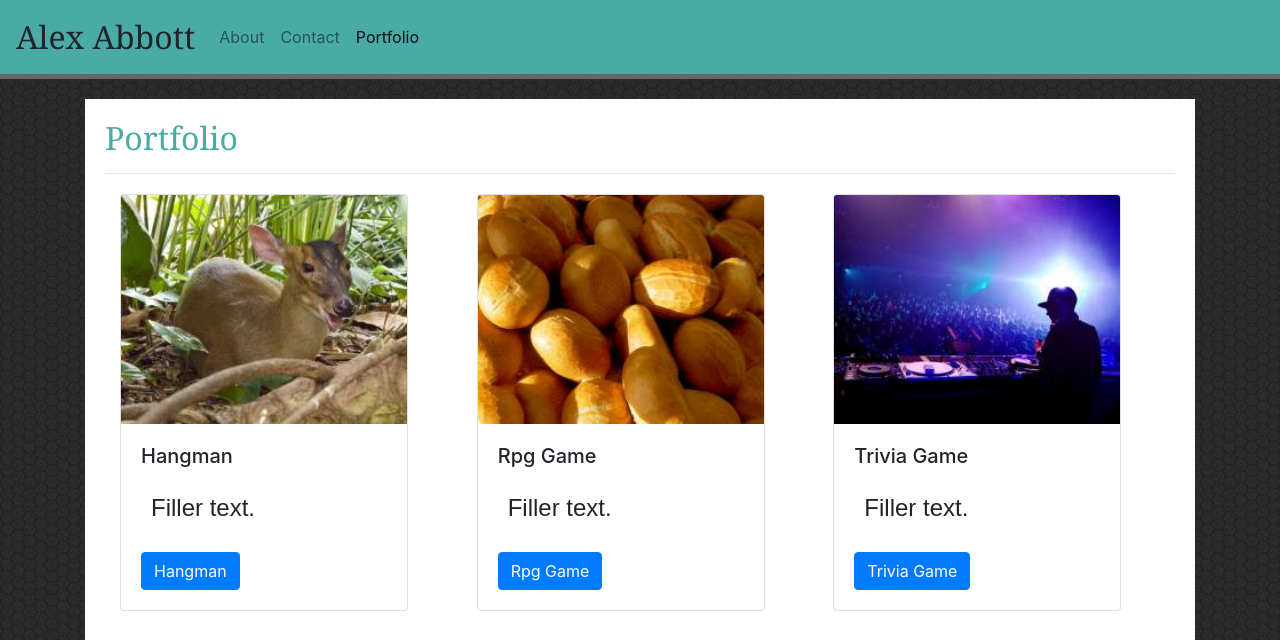
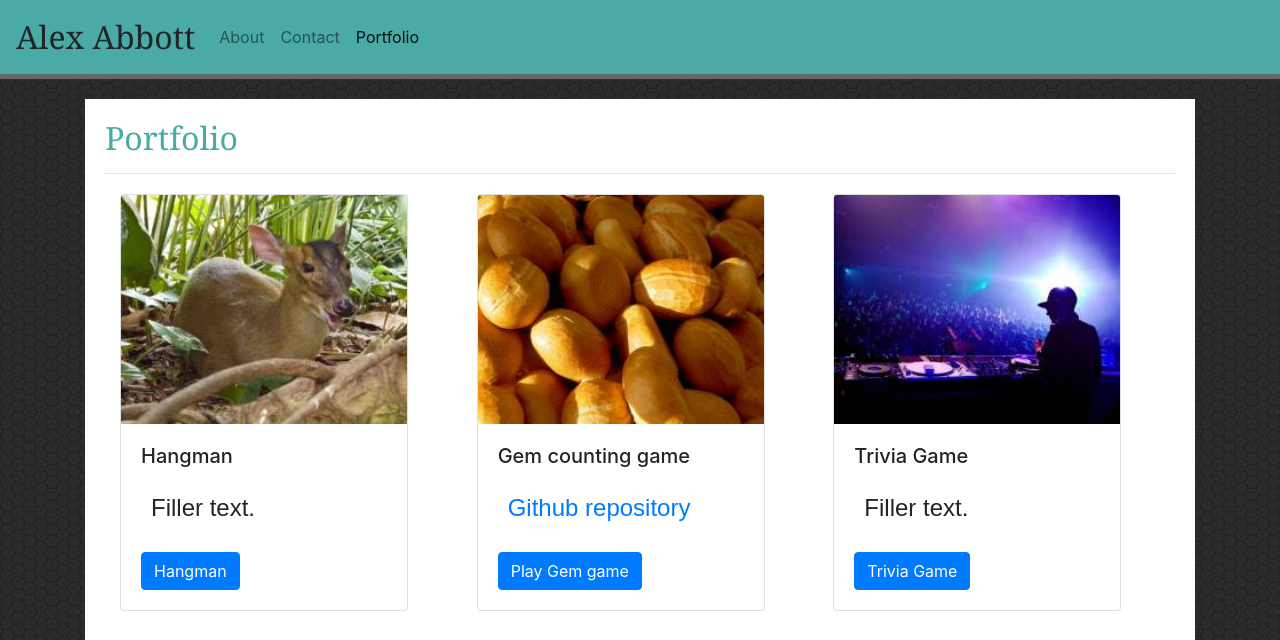
Before and after one commit to toobaditstaken/Bootstrap-Portfolio, a plain HTML site: page portfolio.html in a window 1280 px wide. Shown: the top 640 px of the page. Drawn offline with nearby package versions, Linux system fonts and the light colour scheme; a script that the page names is missing.

Commit message:
adjusted first card to have links to gem game github and the game itself

```diff
--- a/portfolio.html
+++ b/portfolio.html
@@ -66,9 +66,9 @@
                     <div class="card" style="width: 18rem;">
                                 <img src="images/image3.jpg" class="card-img-top" alt="...">
                                 <div class="card-body">
-                                  <h5 class="card-title">Rpg Game</h5>
-                                  <p class="card-text">Filler text.</p>
-                                  <a href="#" class="btn btn-primary">Rpg Game</a>
+                                  <h5 class="card-title">Gem counting game</h5>
+                                  <p class="card-text"><a  href="https://github.com/toobaditstaken/unit-4-game">Github repository</a></p>
+                                  <a href="https://toobaditstaken.github.io/unit-4-game/" class="btn btn-primary">Play Gem game</a>
                                 </div>
                     </div>
                 </div>
@@ -109,9 +109,7 @@
                       </div>
                     </div>
                   <div class="col">
-
                 </div>
-
               </div>
             </div>
            </div>
```
Lines whose indentation alone changed are shown as unchanged.
